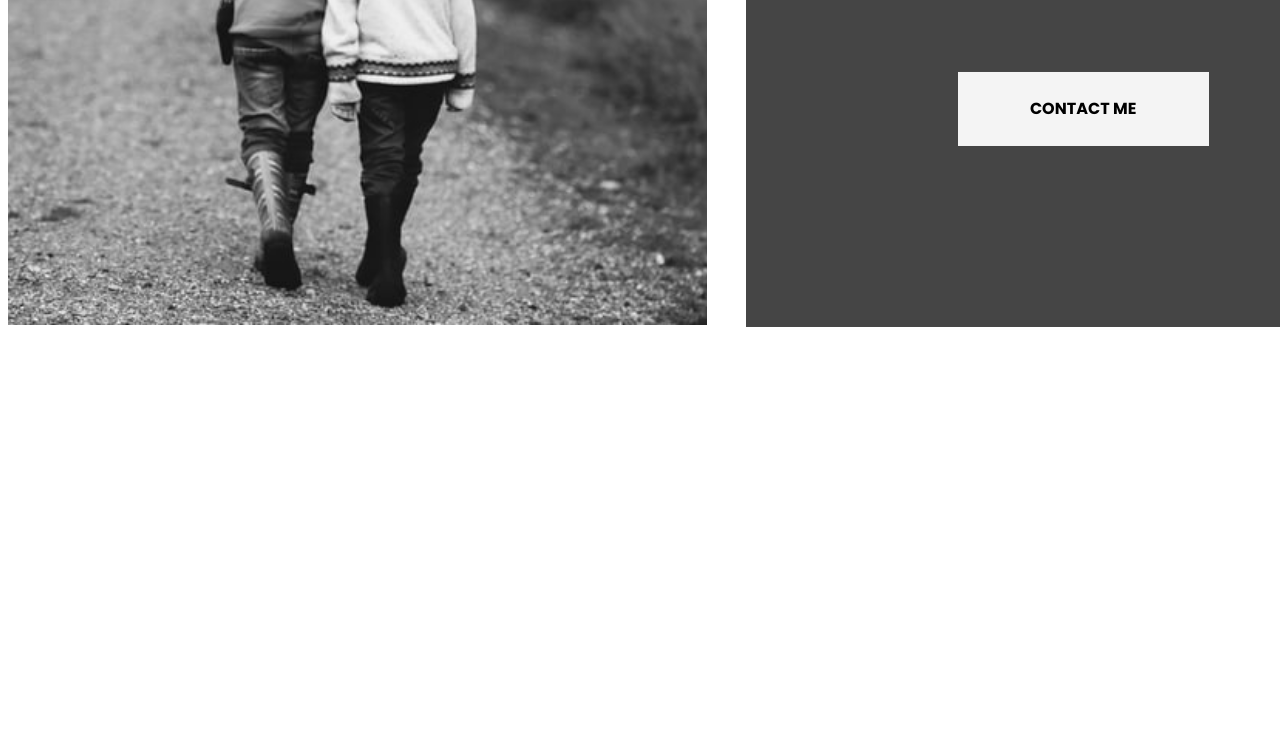
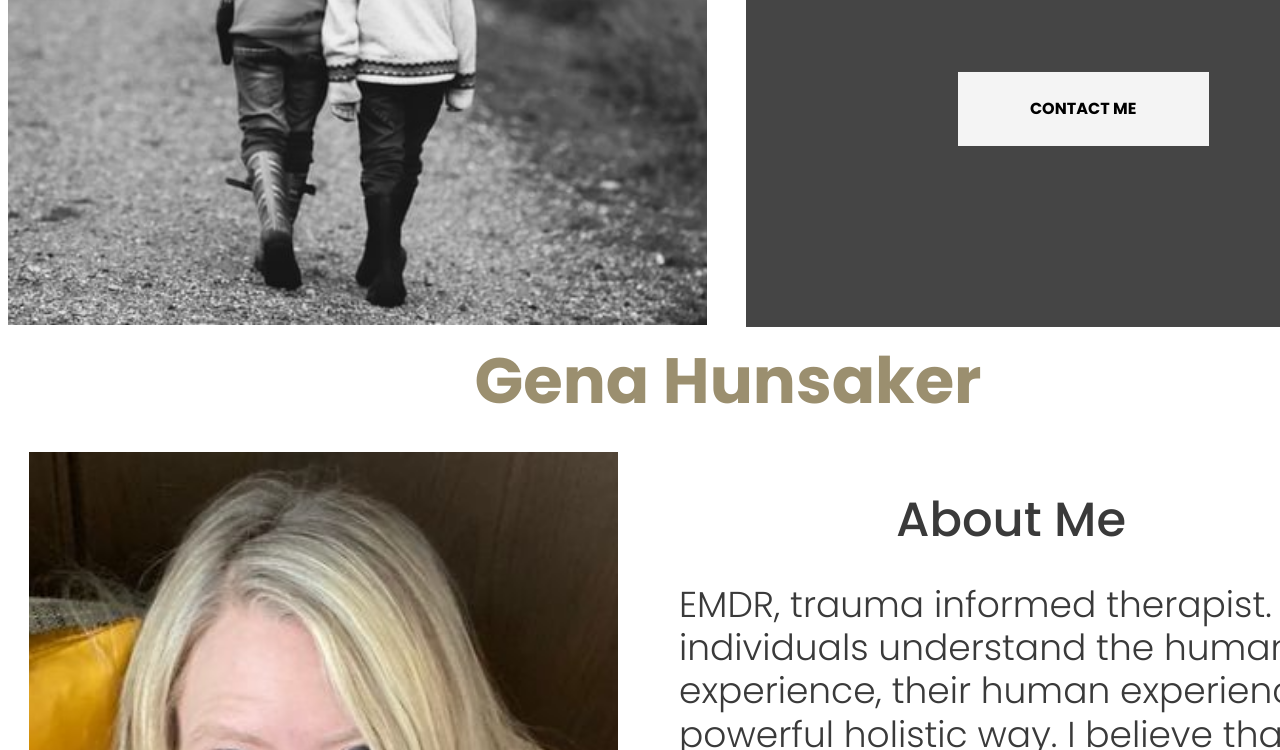
Before and after one commit to jlhuns/jlhuns.github.io, a plain HTML site: page index.html in a window 1280 px wide. Shown: the part 655-1405 px from the top of the page. Drawn offline with Linux system fonts and the light colour scheme.

Commit message:
testing it

```diff
--- a/index.css
+++ b/index.css
@@ -258,10 +258,12 @@ button {
 }
 
 .carousel-container {
-  position: relative;
+  position: absolute;
   width: 740px;
   height: 896px;
-  overflow: hidden;
+  top: 0;
+  left: 0;
+  z-index: 52;
 }
 
 .photo-gallery {
```
